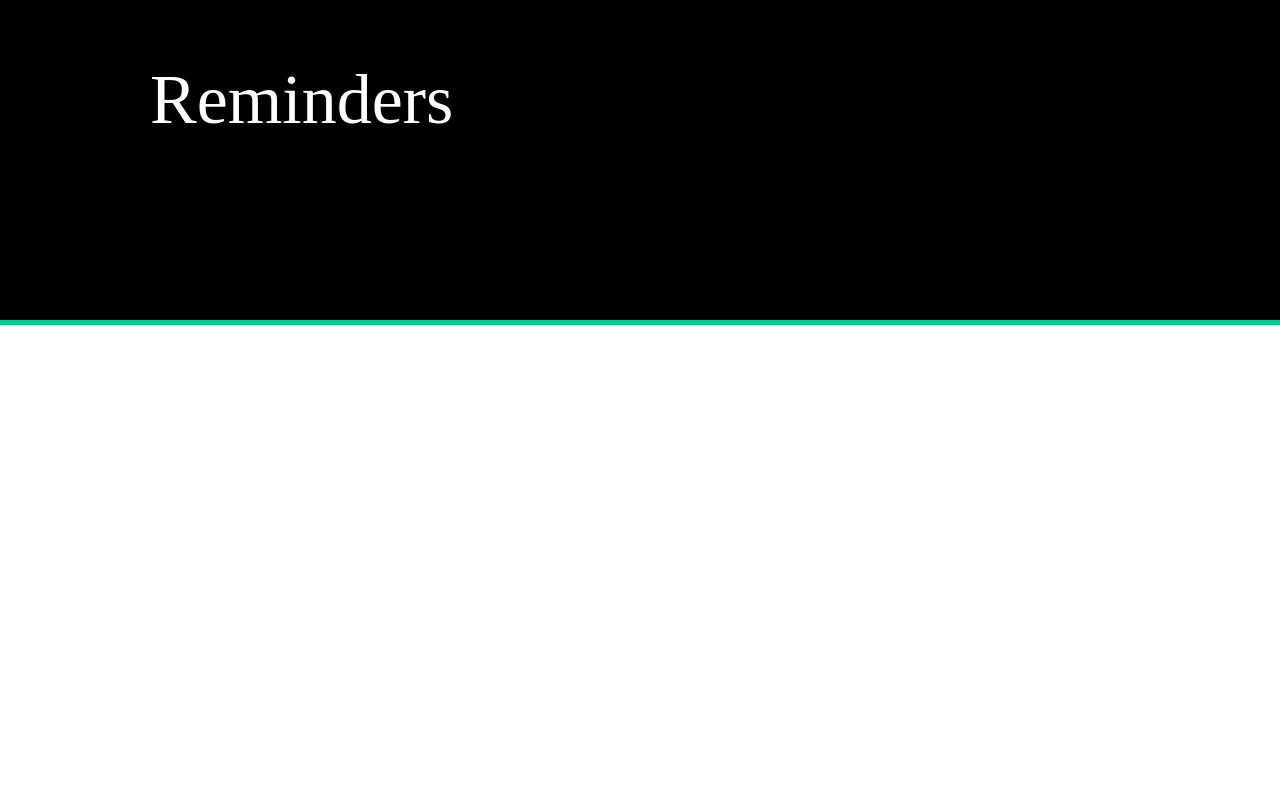
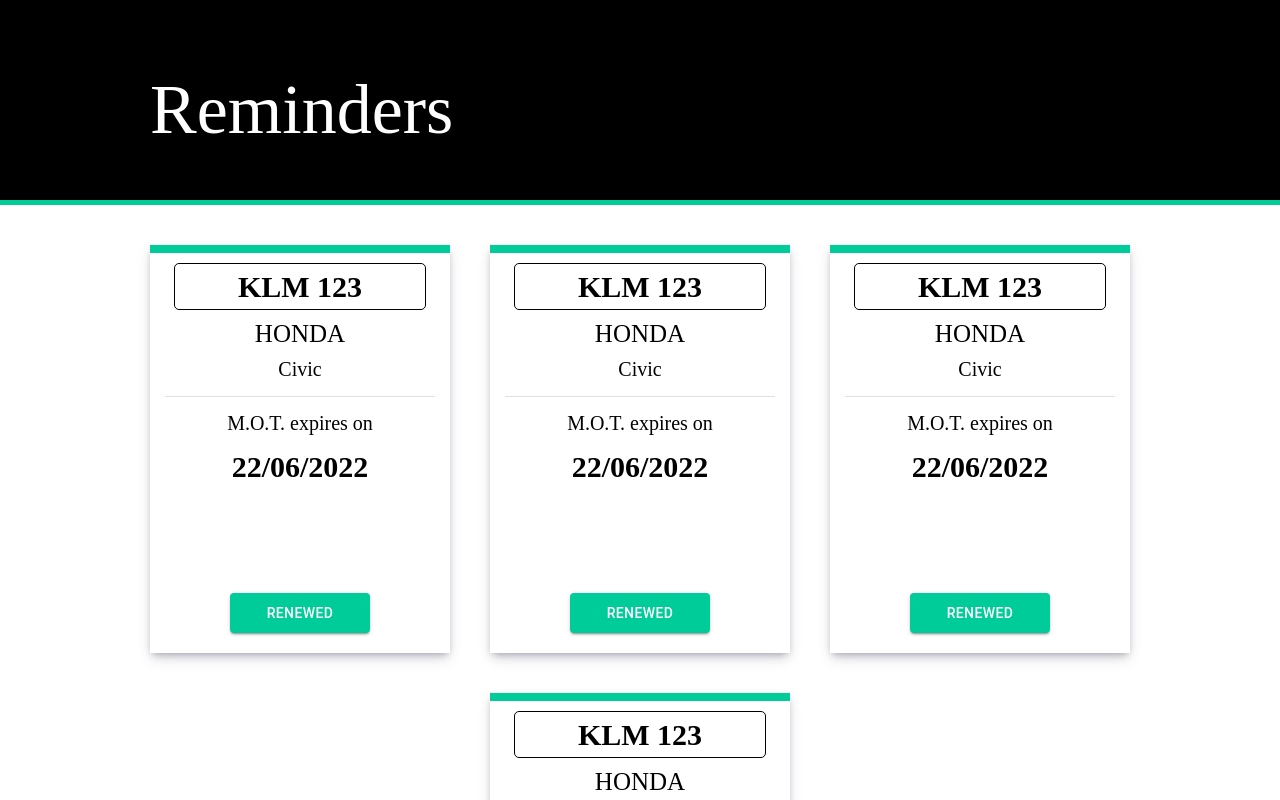
Before and after one commit to johnziss9/Garage, a React (Create React App) app in the folder frontend/: page /Reminders in a window 1280 px wide. Shown: the top 800 px of the page. Built offline with nearby package versions, Linux system fonts and the light colour scheme.

Commit message:
Created a RemindersCard component that will show in the Reminders page. Some changes in the css naming for the top and bottom sections of each page (Login is separate and styles.css contains what every other page will have). Styled the Reminders page to take the Reminders Cards.

```diff
--- /dev/null
+++ b/frontend/src/Components/RemindersCard/RemindersCard.css
@@ -0,0 +1,60 @@
+.reminders-card-wrapper {
+    width: 300px;
+    height: 400px;
+    display: flex;
+    align-items: center;
+    flex-direction: column;
+    margin: 20px 20px;
+    border-top: 8px solid #00cc99;
+    box-shadow: rgba(50, 50, 93, 0.25) 0px 6px 12px -2px, rgba(0, 0, 0, 0.3) 0px 3px 7px -3px;
+}
+
+.reminders-number-plate {
+    margin: 10px 0;
+    width: 250px;
+    height: 45px;
+    border: 1px solid #000;
+    border-radius: 5px;
+    display: flex;
+    align-items: center;
+    justify-content: center;
+    font-size: 30px;
+    font-weight: bold;
+}
+
+.reminders-make {
+    width: 250px;
+    display: flex;
+    justify-content: center;
+    font-size: 25px;
+    margin-bottom: 10px;
+}
+
+.reminders-model {
+    width: 250px;
+    display: flex;
+    justify-content: center;
+    font-size: 20px;
+    margin-bottom: 15px;
+}
+
+.reminders-expiring-text {
+    width: 250px;
+    display: flex;
+    justify-content: center;
+    font-size: 20px;
+    margin: 15px 0;
+}
+
+.reminders-expiring-date {
+    width: 250px;
+    display: flex;
+    justify-content: center;
+    font-size: 30px;
+    font-weight: bold;
+}
+
+.reminders-button {
+    margin-top: auto;
+    margin-bottom: 20px;
+}
--- /dev/null
+++ b/frontend/src/Components/RemindersCard/RemindersCard.js
@@ -0,0 +1,23 @@
+import React from 'react';
+import './RemindersCard.css';
+import Divider from '@mui/material/Divider';
+import CustomButton from '../CustomButton/CustomButton';
+import CardImg from '../../Images/card-img.png';
+
+function RemindersCard(props) {
+  return (
+    <div className='reminders-card-wrapper'>
+      <div className='reminders-number-plate'>KLM 123</div>
+      <div className='reminders-make'>HONDA</div>
+      <div className='reminders-model'>Civic</div>
+      <Divider style={{width:'90%'}} />
+      <div className='reminders-expiring-text'>M.O.T. expires on</div>
+      <div className='reminders-expiring-date'>22/06/2022</div>
+      <div className='reminders-button'>
+        <CustomButton backgroundColor={'#00cc99'} width={'140px'} height={'40px'} value={'Renewed'} />
+      </div>
+    </div>
+  );
+}
+
+export default RemindersCard;
--- a/frontend/src/Pages/Login/Login.css
+++ b/frontend/src/Pages/Login/Login.css
@@ -1,3 +1,13 @@
+.top-login {
+    background-color: #000;
+    height: 40vh;
+}
+
+.bottom-login {
+    height: 60vh;
+    border-top: 5px solid #00cc99;
+}
+
 .login-content {
     padding-top: 60px;
     padding-left: 150px;
--- a/frontend/src/Pages/Login/Login.jsx
+++ b/frontend/src/Pages/Login/Login.jsx
@@ -51,7 +51,7 @@
 
   return (
     <>
-      <div className='top'>
+      <div className='top-login'>
         {loginFailed ?
           <Snackbar
             autoHideDuration={4000}
@@ -78,7 +78,7 @@
         </div>
 
       </div>
-      <div className='bottom'></div>
+      <div className='bottom-login'></div>
     </>
   );
 }
--- a/frontend/src/Pages/Reminders/Reminders.css
+++ b/frontend/src/Pages/Reminders/Reminders.css
@@ -0,0 +1,6 @@
+.reminders-content {
+    width: 1020px;
+    display: flex;
+    flex-wrap: wrap;
+    justify-content: center;
+}
--- a/frontend/src/Pages/Reminders/Reminders.js
+++ b/frontend/src/Pages/Reminders/Reminders.js
@@ -1,17 +1,23 @@
 import React from 'react';
 import './Reminders.css';
 import '../../styles.css';
-// import { Button } from '@material-ui/core';
+import RemindersCard from '../../Components/RemindersCard/RemindersCard';
 
 function Reminders() {
   return (
     <>
       <div className='top'>
-        <div className='login-content'>
-          <text className='login-title'>Reminders</text>
+        <div className='top-content'>
+          <text className='title'>Reminders</text>
         </div>
       </div>
       <div className='bottom'>
+        <div className='reminders-content'>
+          <RemindersCard />
+          <RemindersCard />
+          <RemindersCard />
+          <RemindersCard />
+        </div>
       </div>
     </>
   );
--- a/frontend/src/styles.css
+++ b/frontend/src/styles.css
@@ -8,10 +8,25 @@
 
 .top {
     background-color: #000;
-    height: 40vh;
+    height: 25vh;
 }
 
 .bottom {
-    height: 60vh;
+    height: auto;
+    min-height: 75vh;
     border-top: 5px solid #00cc99;
+    display: flex;
+    justify-content: center;
+    padding: 20px 0;
 }
+
+.title {
+    font-size: 70px;
+}
+
+.top-content {
+    padding-top: 70px;
+    padding-left: 150px;
+    display: flex;
+    flex-direction: column;
+}
```
